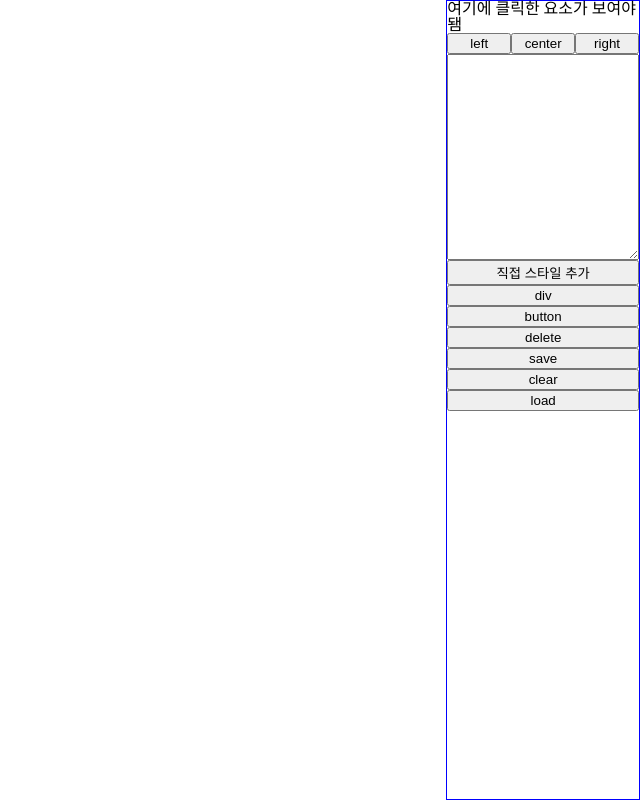
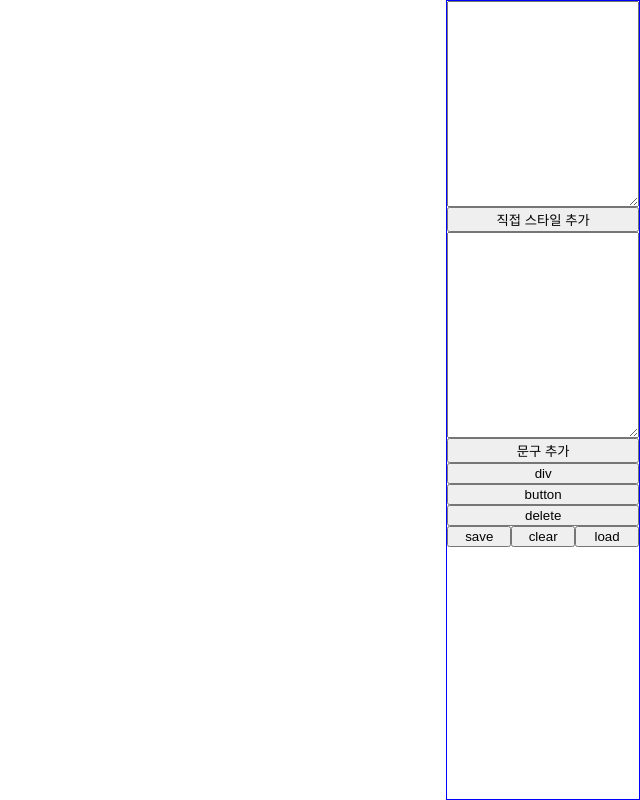
Before and after one commit to dbckdgjs369/website-generator, a React (Vite) app: page /main in a window 1280 px wide. Shown: the whole page, without its empty margins (640-1280 px from the left). Built offline with nearby package versions, Linux system fonts and the light colour scheme.

Commit message:
feat: 요소에 문구 추가 기능 구현

```diff
--- a/src/components/ToolBar/ToolBar.tsx
+++ b/src/components/ToolBar/ToolBar.tsx
@@ -1,3 +1,4 @@
+/* eslint-disable @typescript-eslint/no-unused-vars */
 /* eslint-disable @typescript-eslint/no-explicit-any */
 import * as S from "./emotion";
 import { useGlobalEventEmitter } from "../../GlobalEventEmitterContext";
@@ -5,29 +6,52 @@ import { useEffect, useRef, useState } from "react";
 
 export default function ToolBar() {
   const [elementStyle, setElementStyle] = useState<any>("");
+  const [elementText, setElementText] = useState("");
   const globalEmitter = useGlobalEventEmitter();
-  const textareaRef = useRef<HTMLTextAreaElement>(null);
+  const styleTextareaRef = useRef<HTMLTextAreaElement>(null);
+  const textTextareaRef = useRef<HTMLTextAreaElement>(null);
 
   const handleButton = (ev: React.MouseEvent<HTMLButtonElement>) => {
     ev.preventDefault();
     globalEmitter.emit("click", ev.currentTarget.id);
   };
-  const handleDelete = (ev: React.MouseEvent<HTMLButtonElement>) => {
-    ev.preventDefault();
-    globalEmitter.emit("delete", ev.currentTarget.id);
-  };
 
   const addStyle = (ev: React.MouseEvent<HTMLButtonElement>) => {
     ev.preventDefault();
-    globalEmitter.emit("style", textareaRef.current?.value);
+    globalEmitter.emit("style", styleTextareaRef.current?.value);
   };
-  const handleFile = (ev: React.MouseEvent<HTMLButtonElement>) => {
+
+  const addText = (ev: React.MouseEvent<HTMLButtonElement>) => {
     ev.preventDefault();
-    globalEmitter.emit("file", ev.currentTarget?.id);
+    globalEmitter.emit("text", textTextareaRef.current?.value);
+  };
+
+  const handleButtonClick = (ev: React.MouseEvent<HTMLButtonElement>) => {
+    ev.preventDefault();
+    const { id } = ev.currentTarget;
+    switch (id) {
+      case "delete": {
+        globalEmitter.emit(id, id);
+        break;
+      }
+      case "style": {
+        globalEmitter.emit(id, styleTextareaRef.current?.value);
+        break;
+      }
+      case "text": {
+        globalEmitter.emit(id, textTextareaRef.current?.value);
+        break;
+      }
+      case "save":
+      case "clear":
+      case "load": {
+        globalEmitter.emit("file", id);
+        break;
+      }
+    }
   };
 
   const handleStyle = (style: any) => {
-    console.log(":::::style in toolbar", style);
     if (!style) return;
     const trimmedString = style.slice(1, -1);
 
@@ -39,31 +63,41 @@ export default function ToolBar() {
 
     setElementStyle(cssProperties);
   };
+  const handleText = (content: string) => {
+    setElementText(content?.replace(/"/g, ""));
+  };
 
   useEffect(() => {
-    globalEmitter.on("client_style", handleStyle);
-
+    globalEmitter.on("element_style", handleStyle);
+    globalEmitter.on("element_text", handleText);
     return () => {
-      globalEmitter.off("client_style", handleStyle);
+      globalEmitter.off("element_style", handleStyle);
+      globalEmitter.off("element_text", handleText);
     };
   }, []);
 
   return (
     <S.ToolBarWrapper>
-      <S.CurrentWrapper>여기에 클릭한 요소가 보여야 됌</S.CurrentWrapper>
-      <S.ButtonWrapper>
+      {/* <S.ButtonWrapper>
         <S.Button>left</S.Button>
         <S.Button>center</S.Button>
         <S.Button>right</S.Button>
-      </S.ButtonWrapper>
+      </S.ButtonWrapper> */}
       <S.CurrentWrapper>
         <textarea
           style={{ height: "200px" }}
-          ref={textareaRef}
+          ref={styleTextareaRef}
           value={elementStyle}
           onChange={(ev) => setElementStyle(ev.target.value)}
         />
         <button onClick={addStyle}>직접 스타일 추가</button>
+        <textarea
+          style={{ height: "200px" }}
+          ref={textTextareaRef}
+          value={elementText}
+          onChange={(ev) => setElementText(ev.target.value)}
+        />
+        <button onClick={addText}>문구 추가</button>
       </S.CurrentWrapper>
       <button onClick={(ev) => handleButton(ev)} id="div">
         div
@@ -71,18 +105,20 @@ export default function ToolBar() {
       <button onClick={handleButton} id="button">
         button
       </button>
-      <button onClick={handleDelete} id="delete">
+      <button onClick={handleButtonClick} id="delete">
         delete
       </button>
-      <button onClick={handleFile} id="save">
-        save
-      </button>
-      <button onClick={handleFile} id="clear">
-        clear
-      </button>
-      <button onClick={handleFile} id="load">
-        load
-      </button>
+      <S.ButtonWrapper>
+        <S.Button onClick={handleButtonClick} id="save">
+          save
+        </S.Button>
+        <S.Button onClick={handleButtonClick} id="clear">
+          clear
+        </S.Button>
+        <S.Button onClick={handleButtonClick} id="load">
+          load
+        </S.Button>
+      </S.ButtonWrapper>
     </S.ToolBarWrapper>
   );
 }
--- a/src/pages/Mainpage/MainPage2.tsx
+++ b/src/pages/Mainpage/MainPage2.tsx
@@ -16,10 +16,10 @@ const DEFAULT_STYLE = {
 };
 
 export default function MainPage2() {
-  const [selectedID, setSelectedID] = useState("first");
+  const [selectedID, setSelectedID] = useState("default");
   const [pageData, setPageData] = useState<ElementStructure[]>([
     {
-      id: "first",
+      id: "default",
       type: "div",
     },
   ]);
@@ -29,14 +29,21 @@ export default function MainPage2() {
   const { generateRandomString } = useMakeDOM();
   const getStyleFromSelectedElement = (id: string) => {
     const selected = getElementById(pageData, id);
-    globalEmitter.emit("client_style", JSON.stringify(selected?.style));
+    globalEmitter.emit("element_style", JSON.stringify(selected?.style));
+    globalEmitter.emit("element_text", JSON.stringify(selected?.text));
   };
   const handleAddElement = (name: HTMLTag) => {
     addElement(name, selectedID);
   };
 
   const handleAddStyle = (style: any) => {
+    console.log("::::::selectedID", selectedID);
     addStyle(selectedID, style);
+  };
+
+  const handleAddText = (text: string) => {
+    console.log("::::::selectedID", selectedID);
+    addText(selectedID, text);
   };
 
   const deleteElement = () => {
@@ -47,7 +54,15 @@ export default function MainPage2() {
     if (updatedArray) {
       setPageData(updatedArray);
     }
-    setSelectedID("first");
+    setSelectedID("default");
+  };
+
+  const addText = (id: string, text: string) => {
+    const updatedPageData = [...pageData];
+    const foundObject = getElementById(updatedPageData, id);
+    if (!foundObject) return;
+    foundObject.text = text;
+    setPageData(updatedPageData);
   };
 
   const addStyle = (targetObjectID: string, newStyle: any) => {
@@ -110,7 +125,7 @@ export default function MainPage2() {
       case "clear": {
         setPageData([
           {
-            id: "first",
+            id: "default",
             type: "div",
           },
         ]);
@@ -122,6 +137,7 @@ export default function MainPage2() {
   useEffect(() => {
     globalEmitter.on("click", handleAddElement);
     globalEmitter.on("style", handleAddStyle);
+    globalEmitter.on("text", handleAddText);
     globalEmitter.on("file", handleFile);
     globalEmitter.on("delete", deleteElement);
     getStyleFromSelectedElement(selectedID);
@@ -130,13 +146,14 @@ export default function MainPage2() {
       globalEmitter.off("style", handleAddStyle);
       globalEmitter.off("file", handleFile);
       globalEmitter.off("delete", deleteElement);
+      globalEmitter.off("text", handleAddText);
     };
   }, [pageData, selectedID]);
 
   const getID = (ev: React.MouseEvent<HTMLDivElement>) => {
     if (ev.target instanceof Element) {
       if (ev.target.id === "init") {
-        setSelectedID("first");
+        setSelectedID("default");
       } else {
         const id = ev.target.id;
         const prevElement = document.getElementById(selectedID); // 만약에 점선 유지시키고 싶으면 json에 넣어서 이거 사용해야 됌
```
